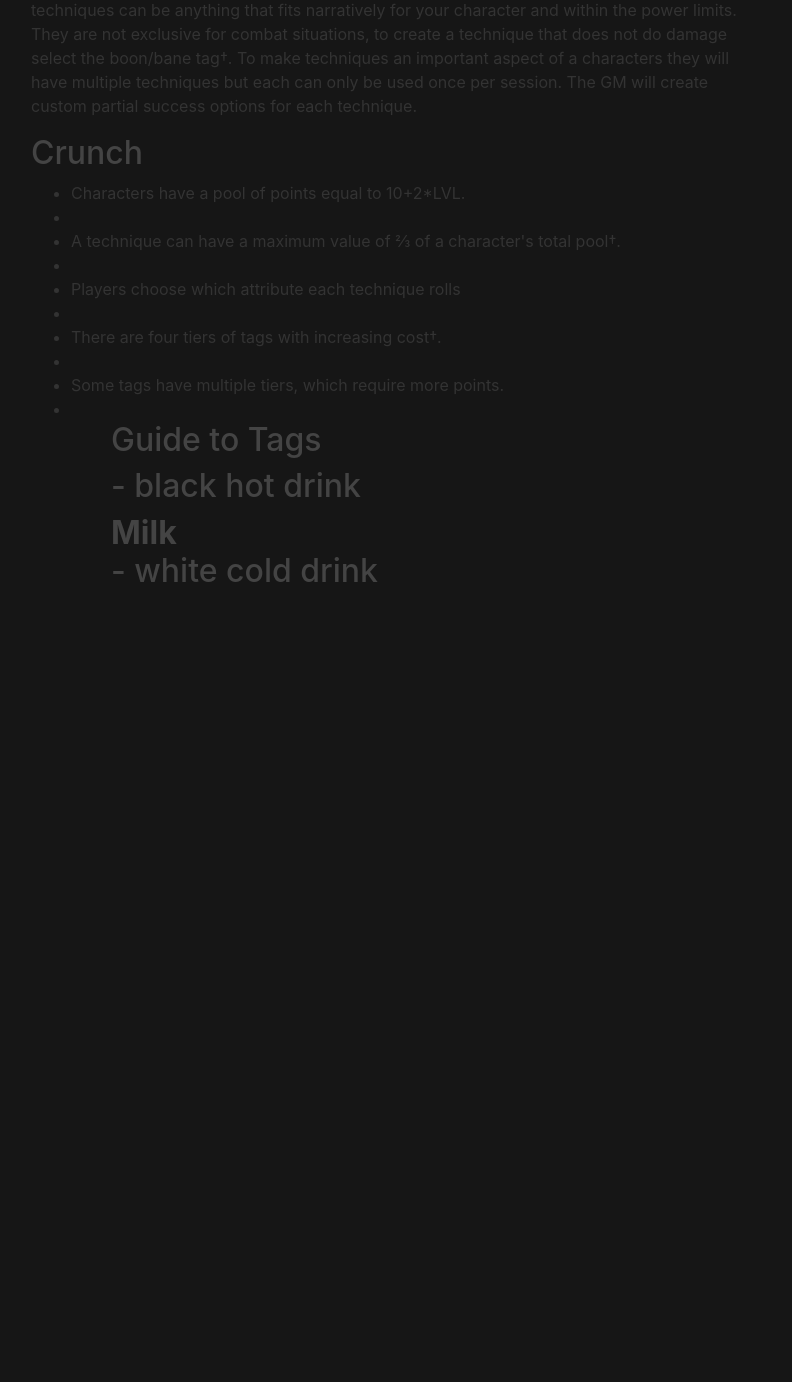
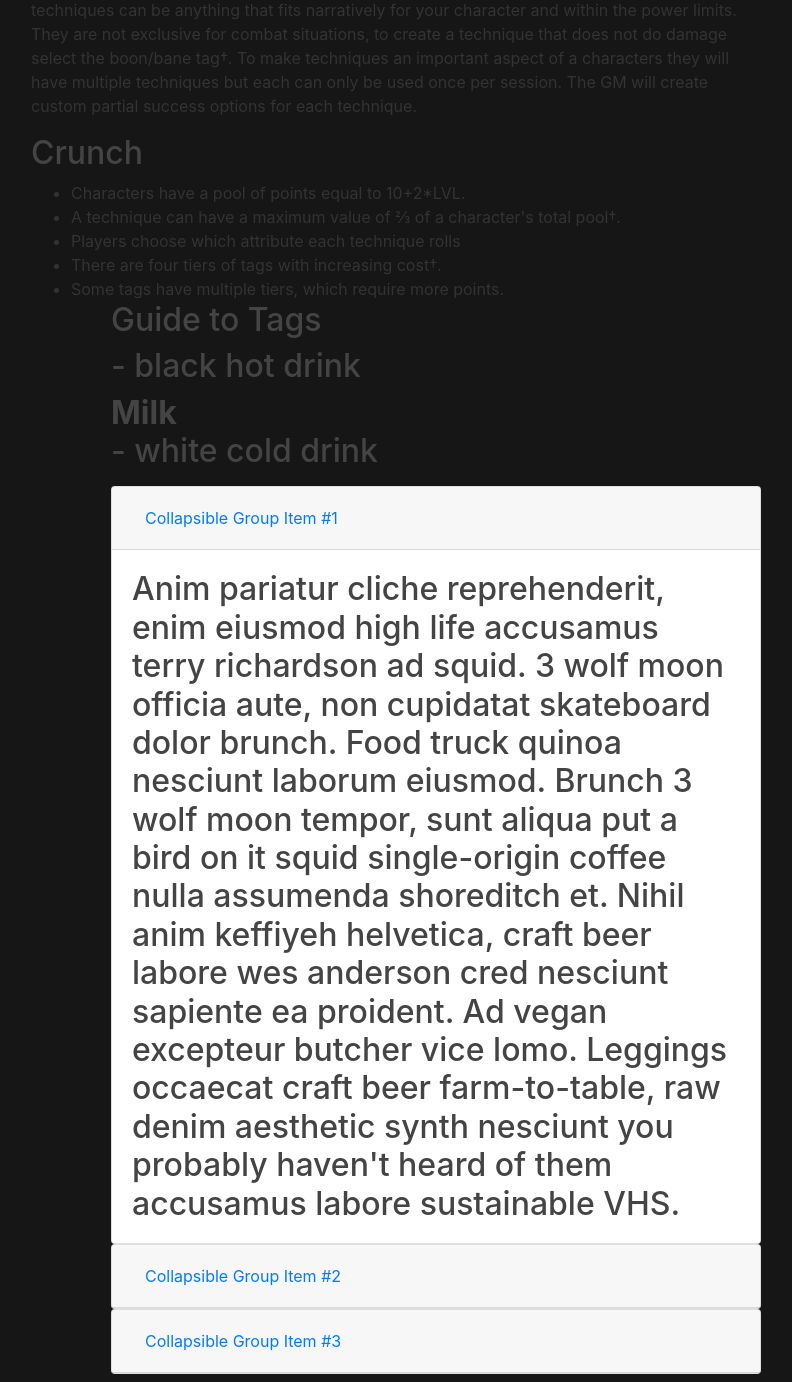
Before and after one commit to MylesACD/Myles-RPG, a Django app: page /unlimited/about/ in a window 1280 px wide. Shown: the part 256-1638 px from the top of the page, without its empty margins (54-846 px from the left). Before the commit the page ends 838 px from the top, so only its background shows below. Run offline with Django 4.2, Linux system fonts and the light colour scheme; some libraries are stand-ins or nearby versions.

Commit message:
added about accordian

```diff
--- a/app/unlimited/templates/unlimited/about.html
+++ b/app/unlimited/templates/unlimited/about.html
@@ -12,11 +12,11 @@
         multiple techniques but each can only be used once per session. The GM will create custom partial success options for each technique.
     <h2>Crunch</h2>
     <ul>
-        <li> Characters have a pool of points equal to 10+2*LVL.<li>
-        <li> A technique can have a maximum value of ⅔ of a character's total pool†.<li>
-        <li> Players choose which attribute each technique rolls<li>
-        <li> There are four tiers of tags with increasing cost†.<li>
-        <li> Some tags have multiple tiers, which require more points.<li>
+        <li> Characters have a pool of points equal to 10+2*LVL.</li>
+        <li> A technique can have a maximum value of ⅔ of a character's total pool†.</li>
+        <li> Players choose which attribute each technique rolls</li>
+        <li> There are four tiers of tags with increasing cost†.</li>
+        <li> Some tags have multiple tiers, which require more points.</li>
     <ul>
     <h2>Guide to Tags<h2>
     <dl>
@@ -25,4 +25,49 @@
         <dt>Milk</dt>
         <dd>- white cold drink</dd>
     </dl>
+    <div id="accordion">
+        <div class="card">
+          <div class="card-header" id="headingOne">
+            <h5 class="mb-0">
+              <button class="btn btn-link" data-toggle="collapse" data-target="#collapseOne" aria-expanded="true" aria-controls="collapseOne">
+                Collapsible Group Item #1
+              </button>
+            </h5>
+          </div>
+
+          <div id="collapseOne" class="collapse show" aria-labelledby="headingOne" data-parent="#accordion">
+            <div class="card-body">
+              Anim pariatur cliche reprehenderit, enim eiusmod high life accusamus terry richardson ad squid. 3 wolf moon officia aute, non cupidatat skateboard dolor brunch. Food truck quinoa nesciunt laborum eiusmod. Brunch 3 wolf moon tempor, sunt aliqua put a bird on it squid single-origin coffee nulla assumenda shoreditch et. Nihil anim keffiyeh helvetica, craft beer labore wes anderson cred nesciunt sapiente ea proident. Ad vegan excepteur butcher vice lomo. Leggings occaecat craft beer farm-to-table, raw denim aesthetic synth nesciunt you probably haven't heard of them accusamus labore sustainable VHS.
+            </div>
+          </div>
+        </div>
+        <div class="card">
+          <div class="card-header" id="headingTwo">
+            <h5 class="mb-0">
+              <button class="btn btn-link collapsed" data-toggle="collapse" data-target="#collapseTwo" aria-expanded="false" aria-controls="collapseTwo">
+                Collapsible Group Item #2
+              </button>
+            </h5>
+          </div>
+          <div id="collapseTwo" class="collapse" aria-labelledby="headingTwo" data-parent="#accordion">
+            <div class="card-body">
+              Anim pariatur cliche reprehenderit, enim eiusmod high life accusamus terry richardson ad squid. 3 wolf moon officia aute, non cupidatat skateboard dolor brunch. Food truck quinoa nesciunt laborum eiusmod. Brunch 3 wolf moon tempor, sunt aliqua put a bird on it squid single-origin coffee nulla assumenda shoreditch et. Nihil anim keffiyeh helvetica, craft beer labore wes anderson cred nesciunt sapiente ea proident. Ad vegan excepteur butcher vice lomo. Leggings occaecat craft beer farm-to-table, raw denim aesthetic synth nesciunt you probably haven't heard of them accusamus labore sustainable VHS.
+            </div>
+          </div>
+        </div>
+        <div class="card">
+          <div class="card-header" id="headingThree">
+            <h5 class="mb-0">
+              <button class="btn btn-link collapsed" data-toggle="collapse" data-target="#collapseThree" aria-expanded="false" aria-controls="collapseThree">
+                Collapsible Group Item #3
+              </button>
+            </h5>
+          </div>
+          <div id="collapseThree" class="collapse" aria-labelledby="headingThree" data-parent="#accordion">
+            <div class="card-body">
+              Anim pariatur cliche reprehenderit, enim eiusmod high life accusamus terry richardson ad squid. 3 wolf moon officia aute, non cupidatat skateboard dolor brunch. Food truck quinoa nesciunt laborum eiusmod. Brunch 3 wolf moon tempor, sunt aliqua put a bird on it squid single-origin coffee nulla assumenda shoreditch et. Nihil anim keffiyeh helvetica, craft beer labore wes anderson cred nesciunt sapiente ea proident. Ad vegan excepteur butcher vice lomo. Leggings occaecat craft beer farm-to-table, raw denim aesthetic synth nesciunt you probably haven't heard of them accusamus labore sustainable VHS.
+            </div>
+          </div>
+        </div>
+      </div>
 {% endblock content%}
```
